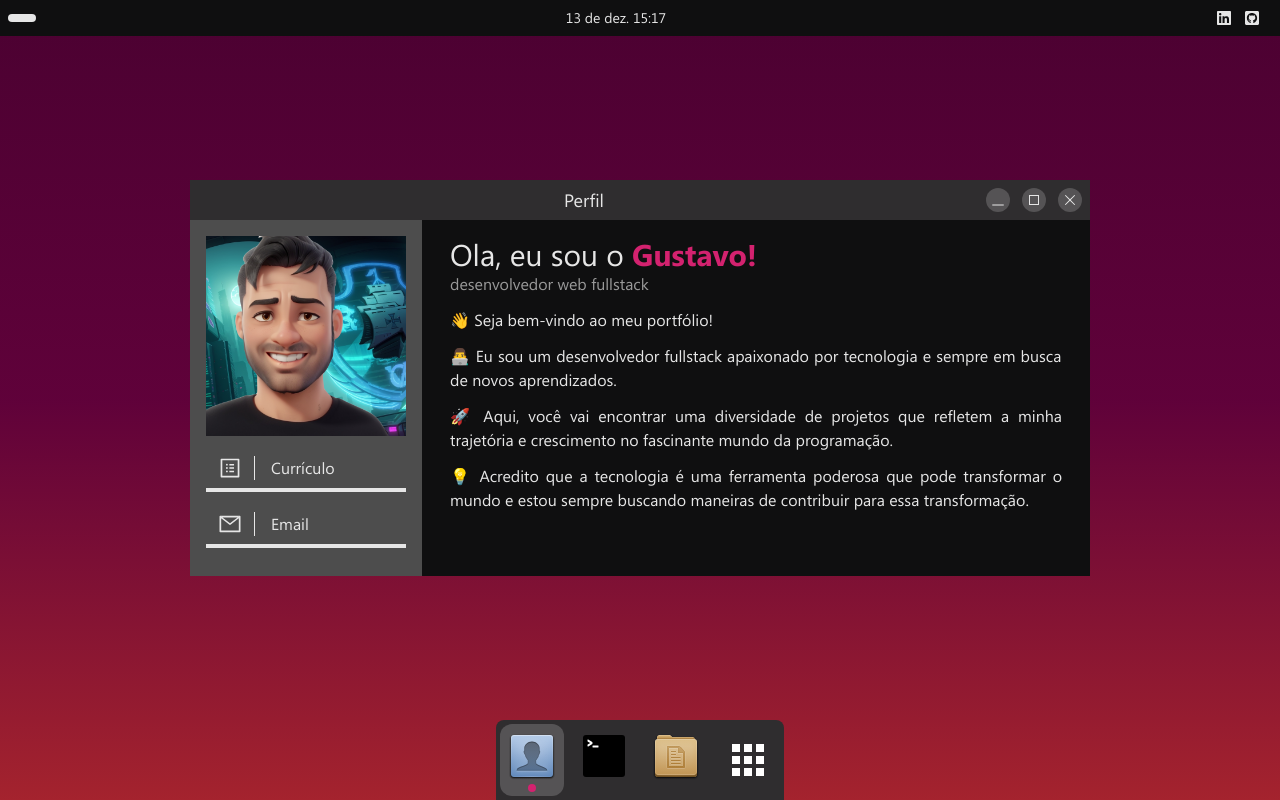
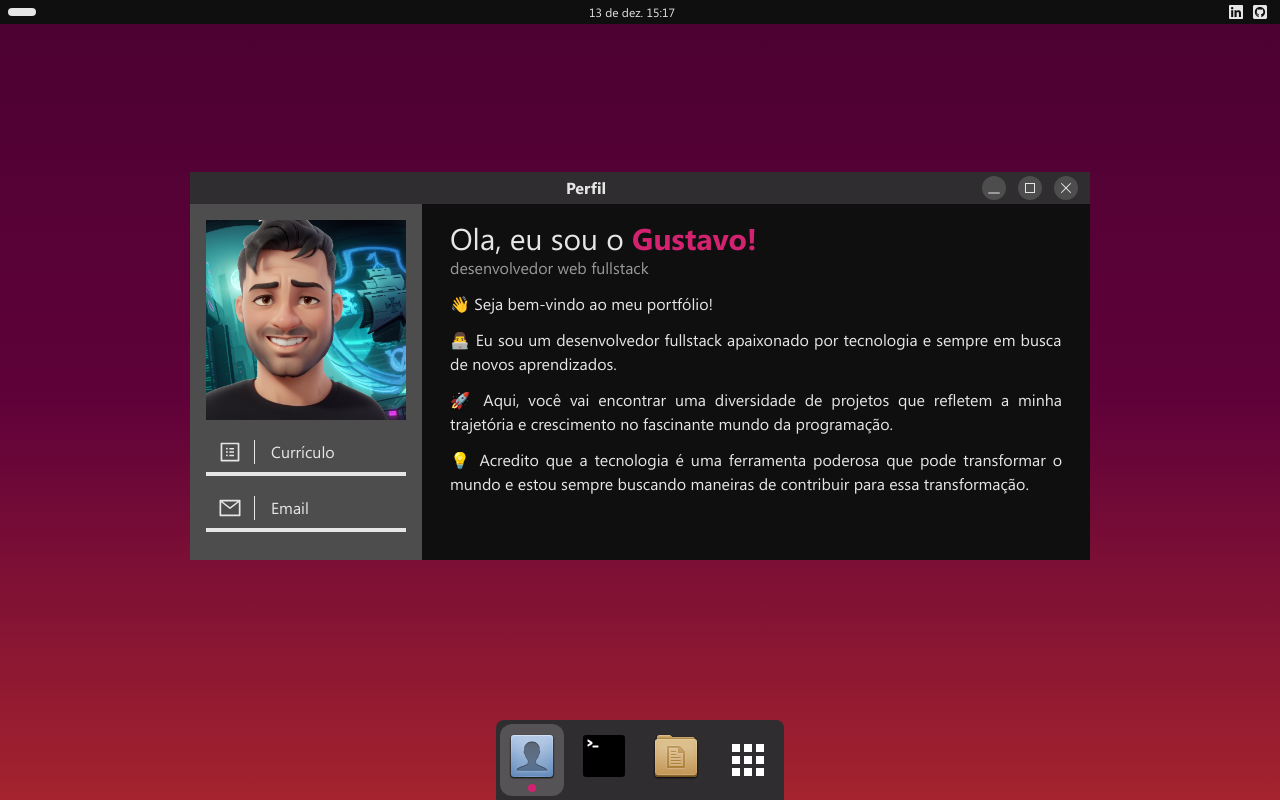
Before and after one commit to gstvcampos/portfolio, a Next.js app: page / in a window 1280 px wide. Built offline with nearby package versions, Linux system fonts and the light colour scheme.

Commit message:
feat: format

```diff
--- a/src/components/Clock.tsx
+++ b/src/components/Clock.tsx
@@ -30,5 +30,5 @@ export default function Clock() {
     }
   }, [])
 
-  return <span className="text-sm">{time}</span>
+  return <span className="text-xs">{time}</span>
 }
--- a/src/components/Header.tsx
+++ b/src/components/Header.tsx
@@ -4,10 +4,10 @@ import Clock from './Clock'
 
 export default function Header() {
   return (
-    <header className="flex h-9 items-center justify-between bg-bar-1">
+    <header className="flex h-6 items-center justify-between bg-bar-1">
       <span className="ml-2 h-2 w-7 rounded-md bg-txt-1"></span>
       <Clock />
-      <div className="mx-5 flex h-4 gap-3">
+      <div className="mr-3 flex h-4 gap-2">
         <Link
           target="_blank"
           href="https://www.linkedin.com/in/gstvcampos/"
--- a/src/components/WindowBar.tsx
+++ b/src/components/WindowBar.tsx
@@ -12,31 +12,29 @@ export default function WindowBar({
   elementId: string
 }) {
   return (
-    <div>
-      <div className="flex h-10 items-center justify-between bg-bar-2">
+    <div className="flex h-8 items-center justify-between bg-bar-2">
       <span></span>
-        <h1 className="text-lg">{innerText}</h1>
-        <div className="flex h-full gap-3 p-2">
+      <h1 className="font-segoe-bold">{innerText}</h1>
+      <div className="mr-3 flex gap-3">
         <Link
-            className="rounded-full bg-focus-1 p-1 hover:bg-content-1"
+          className="rounded-full bg-content-1 p-1 hover:bg-focus-1"
           href={'/desktop'}
         >
           <MinimizeIcon />
         </Link>
         <button
-            className="rounded-full bg-focus-1 p-1 hover:bg-content-1"
+          className="rounded-full bg-content-1 p-1 hover:bg-focus-1"
           onClick={() => goFullScreen({ elementId })}
         >
           <MaximizeIcon />
         </button>
         <Link
-            className="rounded-full bg-focus-1 p-1 hover:bg-content-1"
+          className="rounded-full bg-content-1 p-1 hover:bg-focus-1"
           href={'/desktop'}
         >
           <CloseIcon />
         </Link>
       </div>
     </div>
-    </div>
   )
 }
```
Lines whose indentation alone changed are shown as unchanged.
